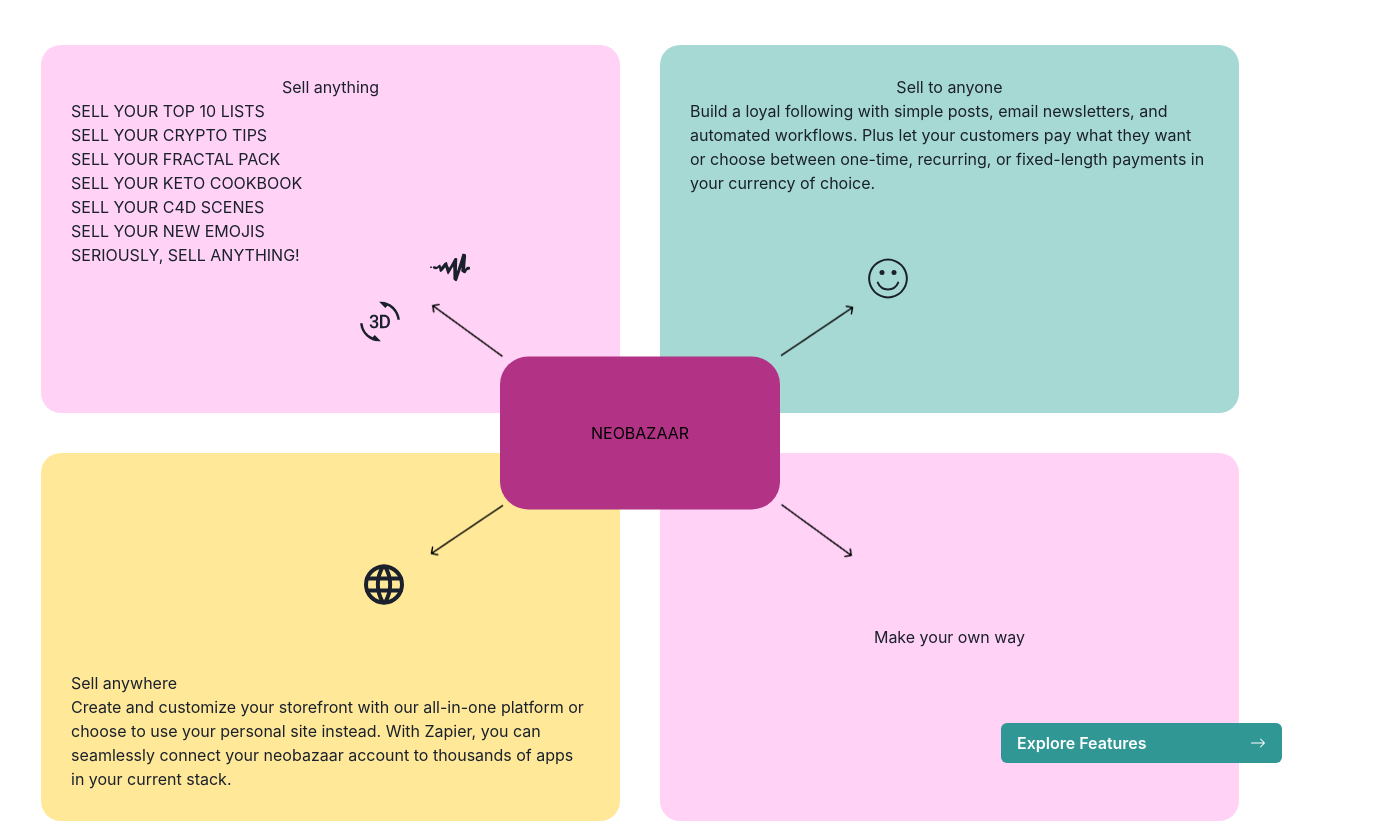
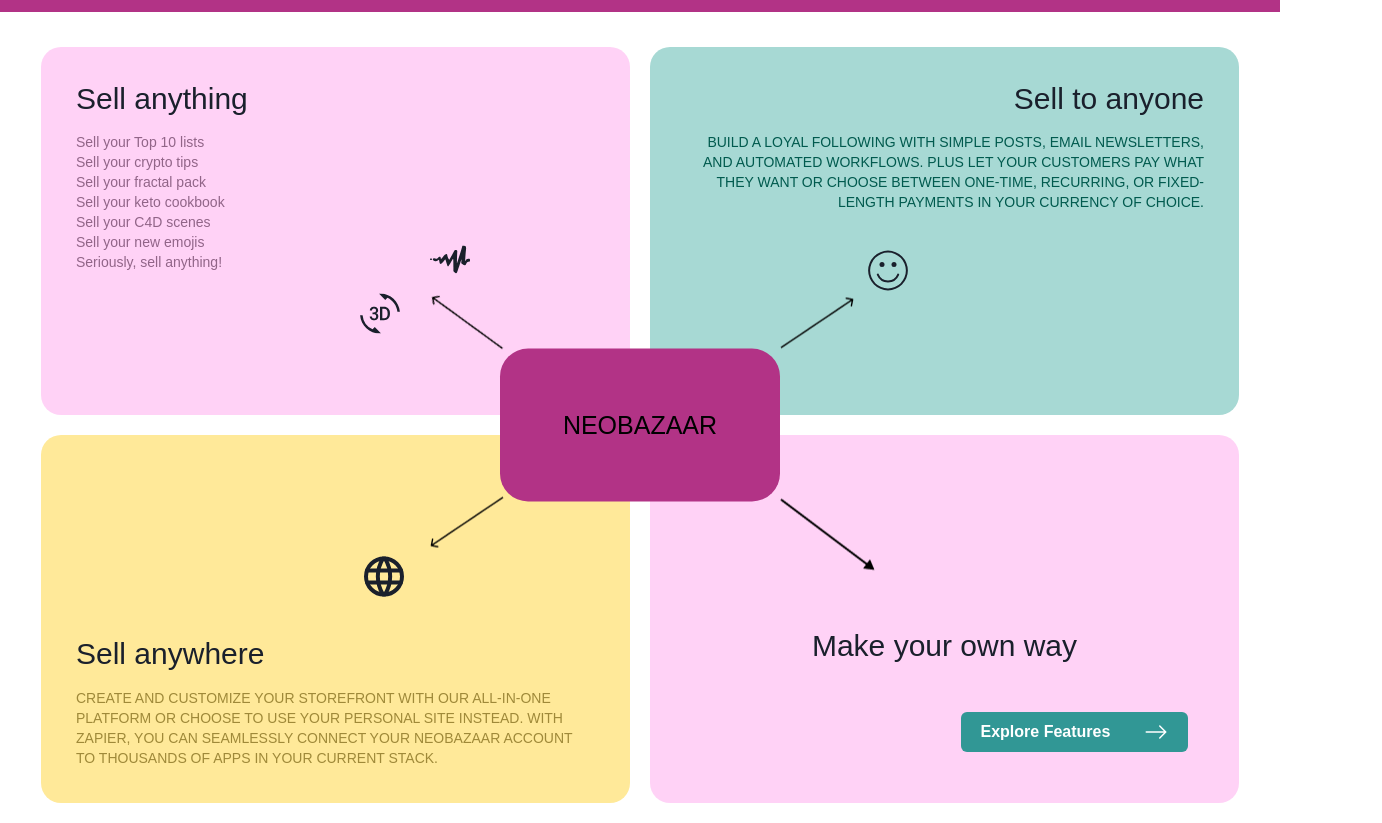
Before and after one commit to lada000/DigitalBazaar, a React (Create React App) app: page / in a window 1280 px wide. Shown: the part 1060-1883 px from the top of the page, 1382 px wide, since content can reach past the window. Built offline with nearby package versions, Linux system fonts and the light colour scheme.

Commit message:
Add files with default fonts and colors and fix them on the page

```diff
--- a/package.json
+++ b/package.json
@@ -40,5 +40,8 @@
       "last 1 firefox version",
       "last 1 safari version"
     ]
+  },
+  "devDependencies": {
+    "@babel/plugin-proposal-private-property-in-object": "^7.21.11"
   }
 }
--- a/src/App.jsx
+++ b/src/App.jsx
@@ -1,10 +1,12 @@
 import * as React from 'react';
-import { ChakraProvider } from '@chakra-ui/react';
+import customTheme from './theme/ProviderTheme';
 import Home from './pages/Home/home';
+import { ChakraProvider } from "@chakra-ui/react";
+
 
 function App() {
   return (
-    <ChakraProvider>
+    <ChakraProvider theme={customTheme}>
       <Home/>
   </ChakraProvider>
   );
--- a/src/components/Header.jsx
+++ b/src/components/Header.jsx
@@ -1,13 +1,13 @@
 import React from "react";
-import  {Link, Flex, Spacer, Container, Box, Text, List, ListItem} from '@chakra-ui/react';
+import  {Link, Flex, Container, Box, Text, List, ListItem} from '@chakra-ui/react';
 
 const Header = () => {
     return (
         <Box as="header" padding="8px">
             <Container maxW="8xl" textTransform="uppercase">
-                <Flex justifyContent="space-between">
-                    <Text>NEOBAZAAR</Text>
-                        <List>
+                <Flex justifyContent="space-between" alignItems="center">
+                    <Text fontWeight="500" fontSize="30px" lineHeight="35.8px">NEOBAZAAR</Text>
+                        <List textStyle="button-small">
                         <Flex direction="row" gap="40px" >
                             <ListItem>
                                 <Link>about us</Link>
@@ -20,7 +20,7 @@
                             </ListItem>
                             </Flex>
                         </List>
-                    <Link> Log in </Link>
+                    <Link textStyle="button-medium"> Log in </Link>
                 </Flex>
 
             </Container>
--- a/src/pages/Home/_description.jsx
+++ b/src/pages/Home/_description.jsx
@@ -23,9 +23,10 @@
                   textTransform='uppercase'
                   display='flex'
                   flexDirection='column'
-                  gap='20px'>
-                  <Text>digital platform</Text>
-                  <Text>
+                  gap='20px'
+                  >
+                  <Text textStyle="body-large">digital platform</Text>
+                  <Text fontWeight="400" fontSize="16px" lineHeight="18.4px" fontFamily="Arial">
                     This is a space for interaction between creators and users,
                     promotes the distribution of digital content and provides
                     opportunities for monetization and development in the
@@ -34,7 +35,7 @@
                 </Box>{" "}
               </GridItem>
               <GridItem gridColumn='1 / span 3' gridRow='3 / 4'>
-                <Heading fontSize='180px' lineHeight='170px'>
+                <Heading fontSize='180px' lineHeight='170px' fontWeight="500" >
                   Digital
                 </Heading>
               </GridItem>
@@ -46,6 +47,7 @@
                   fontSize='180px'
                   lineHeight='140px'
                   position='absolute'
+                  fontWeight="500"
                   left='3vw'>
                   Products
                 </Heading>
--- a/src/pages/Home/_productsList.jsx
+++ b/src/pages/Home/_productsList.jsx
@@ -1,5 +1,6 @@
 import React from "react";
 import Arrow from "../../image/Arrow.png";
+import Arrow2 from "../../image/Arrow2.png"
 import {
   Box,
   Container,
@@ -10,6 +11,8 @@
   Button,
   Image,
   Icon,
+  GridItem,
+  Grid,
 } from "@chakra-ui/react";
 import { BsArrowRight } from "react-icons/bs";
 import { Md3DRotation } from "react-icons/md";
@@ -18,12 +21,12 @@
 import { SiAudiomack } from "react-icons/si";
 
 const flexItemStyle = {
-  flexBasis: "calc(50% - 20px)",
+  flexBasis: "calc(50% - 10px)",
   height: "calc(50% - 20px)",
-  margin: "20px 0",
+  margin: "10px 0",
   blockSize: "368px",
   borderRadius: "20px",
-  padding: "30px",
+  padding: "35px",
 };
 
 const posAbsolute = {
@@ -54,12 +57,12 @@
             size={50}
           />
           <Image
-            src={Arrow}
+            src={Arrow2}
             style={{
               position: "absolute",
-              bottom: "-30%",
+              bottom: "-45%",
               left: "100%",
-              transform: "rotate(70deg)",
+              transform: "rotate(0deg)",
             }}
             size={50}
           />
@@ -125,12 +128,15 @@
             }}
           />
 
-          <Text color='rgba(0, 0, 0, 1)'>NEOBAZAAR</Text>
+          <Text color='rgba(0, 0, 0, 1)' fontFamily="Arial" fontWeight="400" fontSize="25px">NEOBAZAAR</Text>
         </Box>
         <Flex wrap='wrap' justify='space-between' align='flex-start'>
           <Box bg='rgba(255, 144, 232, 0.4)' style={flexItemStyle}>
-            <Text textAlign='center'> Sell anything </Text>
-            <List textTransform='uppercase'>
+            <Text textStyle='heading-small' mb='16px'>
+              {" "}
+              Sell anything{" "}
+            </Text>
+            <List textStyle='body-small' color='rgba(145, 101, 136, 1)'>
               <ListItem>Sell your Top 10 lists</ListItem>
               <ListItem>Sell your crypto tips</ListItem>
               <ListItem>Sell your fractal pack</ListItem>
@@ -141,8 +147,14 @@
             </List>
           </Box>
           <Box bg='rgba(167, 217, 212, 1)' style={flexItemStyle}>
-            <Text textAlign='center'>Sell to anyone</Text>
-            <Text>
+            <Text textAlign='end' textStyle='heading-small' mb='16px'>
+              Sell to anyone
+            </Text>
+            <Text
+              textStyle='body-small'
+              textAlign='right'
+              color='rgba(0, 90, 78, 1)'
+              textTransform='uppercase'>
               Build a loyal following with simple posts, email newsletters, and
               automated workflows. Plus let your customers pay what they want or
               choose between one-time, recurring, or fixed-length payments in
@@ -153,8 +165,13 @@
             bg='rgba(255, 233, 153, 1)'
             style={flexItemStyle}
             alignContent='flex-end'>
-            <Text>Sell anywhere</Text>
-            <Text>
+            <Text textStyle='heading-small' mb='16px'>
+              Sell anywhere
+            </Text>
+            <Text
+              textStyle='body-small'
+              color='rgba(159, 137, 57, 1)'
+              textTransform='uppercase'>
               Create and customize your storefront with our all-in-one platform
               or choose to use your personal site instead. With Zapier, you can
               seamlessly connect your neobazaar account to thousands of apps in
@@ -164,24 +181,31 @@
           <Box
             bg='rgba(255, 144, 232, 0.4)'
             style={flexItemStyle}
-            display='flex'
-            flexDirection='column'
-            justifyContent='center'
-            alignItems='center'>
-            <Box position='relative'>
-              <Text textAlign='center'>Make your own way</Text>
-              <Button
-                rightIcon={<BsArrowRight />}
-                colorScheme='teal'
-                position='absolute'
-                right='-170%'
-                top='410%'
-                minW='281px'
-                display='flex'
-                justifyContent='space-between'>
-                Explore Features
-              </Button>
-            </Box>
+            display='flex'>
+            <Grid
+              templateColumns='repeat(2, 1fr)'
+              templateRows='2fr repeat(2, 1fr)'
+              gap={0}
+              w='100%'>
+              <GridItem gridArea='2 / 1 / 3 / 3'  p={4}>
+                <Text textAlign='center' textStyle='heading-small' mb='16px'>
+              Make your own way
+            </Text>
+              </GridItem>
+              <GridItem gridArea='3 / 2 / 4 / 3'  p={4}>
+                 <Button
+              rightIcon={<BsArrowRight fontSize="x-large" />}
+              colorScheme='teal'
+              w="100%"
+              p="10px 20px"
+              display='flex'
+              justifyContent='space-between'
+              textStyle="button-large">
+              Explore Features
+            </Button>
+              </GridItem>
+            </Grid>
+
           </Box>
         </Flex>
       </Container>
--- /dev/null
+++ b/src/theme/ProviderTheme.jsx
@@ -0,0 +1,7 @@
+import { ChakraProvider, extendTheme } from "@chakra-ui/react";
+import customColors from "./customColors";
+import typography from "./typography";
+
+const customTheme = extendTheme({ colors: customColors, textStyles: typography});
+
+export default customTheme;
--- /dev/null
+++ b/src/theme/customColors.jsx
@@ -0,0 +1,15 @@
+import { extendTheme } from "@chakra-ui/react";
+
+const customColors = {
+    fuchsia: "rgba(178, 51, 134, 1)",
+    yellow:"rgba(255, 233, 153, 1)",
+    white: "rgba(255, 255, 255, 1)",
+    black: "rgba(45, 44, 44, 1)",
+    green: "rgba(167, 217, 212, 1)",
+    "green-black": "rgba(35, 160, 148, 1)",
+    pink: "rgba(255, 144, 232, 0.4)",
+    orange: "rgba(255, 201, 0, 1)",
+    lilac: "rgba(144, 168, 237, 1)",
+};
+
+export default customColors;
--- /dev/null
+++ b/src/theme/typography.jsx
@@ -0,0 +1,45 @@
+import { ChakraProvider, extendTheme } from "@chakra-ui/react";
+
+
+
+
+const typography = extendTheme({
+    "heading-small": {
+      fontFamily: "Arial",
+      fontWeight: 400,
+      fontSize: ["30px"],
+      lineHeight: "34.5px",
+    },
+    "button-small": {
+      fontFamily: "SF Pro Display",
+      fontWeight: 400,
+      fontSize: ["14px"],
+      lineHeight: "16.71px",
+    },
+    "button-medium": {
+      fontFamily: "Arial",
+      fontWeight: 700,
+      fontSize: ["14px"],
+      lineHeight: "16.1px",
+    },
+    "button-large": {
+      fontFamily: "Arial",
+      fontWeight: 400,
+      fontSize: ["25px"],
+      lineHeight: "28.75px",
+    },
+    "body-large": {
+        fontFamily: "Arial",
+        fontWeight: 400,
+        fontSize: ["14px"],
+        lineHeight: "16.1px",
+      },
+      "body-small": {
+        fontFamily: "Arial",
+        fontWeight: 400,
+        fontSize: ["14px"],
+        lineHeight: "20px",
+      },
+  });
+
+export default typography;
```
Also changed, not shown: src/image/Arrow2.png (added), 1 other file (tests, documents, lock files or other folders).
